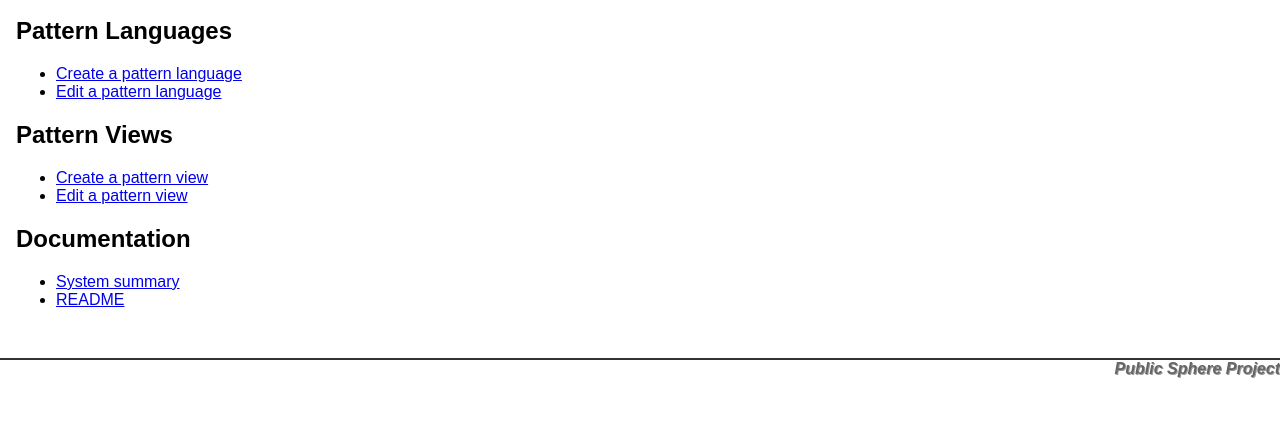
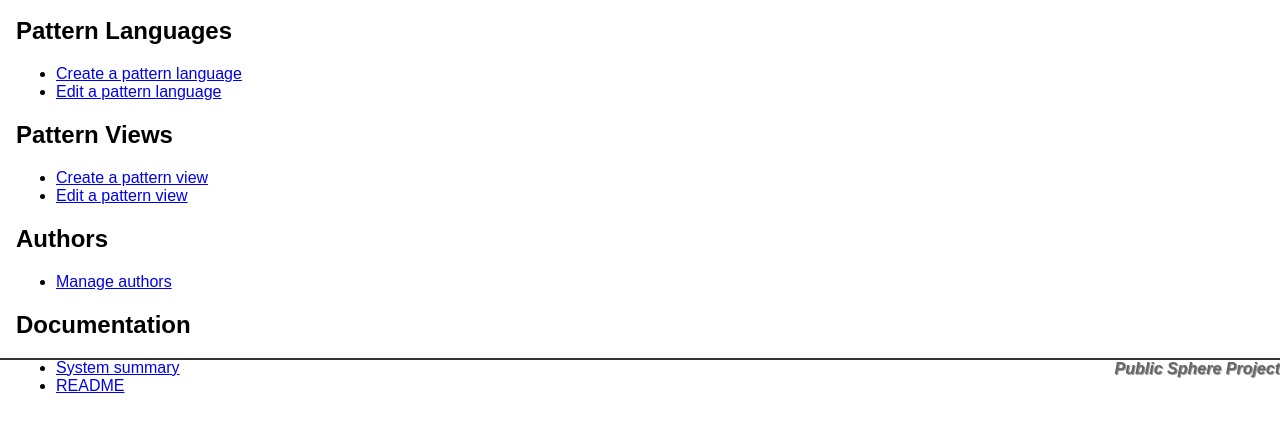
Before and after one commit to smrose/polymorphic, a PHP site: page /index.php in a window 1280 px wide. Shown: the part 422-857 px from the top of the page. Before the commit the page ends 800 px from the top, so only its background shows below. Run offline with PHP 8.4, Linux system fonts and the light colour scheme; a stand-in replaces the project's code that opens the database connection.

Commit message:
Added managment of authors and pattern_authors.

```diff
--- a/index.php
+++ b/index.php
@@ -296,6 +296,9 @@ function PatternForm($action, $id) {
 ";
 
   if($action == 'edit') {
+
+    // editing an existing pattern
+
     $pattern = GetPattern($id);
     $features = $pattern['features'];
     $action = 'absorb_edit';
@@ -307,7 +310,17 @@ function PatternForm($action, $id) {
     $submit = ' <input type="submit" name="submit" value="Accept" id="accept">
  <input type="submit" name="submit" value="Delete">
 ';
+    $pas = GetPatternAuthors(['pattern_id' => $id]);
+    $pas = $pas[$id];
+    if(count($pas))
+      foreach($pas as $pa)
+        $pattern_authors[$pa['author_id']] = $pa;
+    else
+        $pattern_authors = [];
   } else {
+
+    // adding a new pattern
+
     $title = 'Adding Pattern';
     $template = GetTemplate($id);
     $features = $template['features'];
@@ -320,6 +333,7 @@ function PatternForm($action, $id) {
     $submit = ' <input type="submit" name="submit" value="Accept" id="accept">
  <input type="submit" id="accepta" name="submit" value="' . ANOTHER . '">
 ';
+    $pattern_authors = [];
   }
   print "$note\n";
   Alert("Required features are displayed <span class=\"required\">like this</span>. Check the checkbox at the right to remove a value.\n");
@@ -433,11 +447,25 @@ $context
 
   } // end loop on features
 
-  print "<div class=\"fname\">
- Notes:</div>
-<div>
- <input type=\"text\" name=\"notes\" size=\"60\" value=\"$nvalue\">
-</div>
+  // authorship
+
+  $authors = GetAuthors();
+  $paoptions = [];
+  foreach($authors as $author) {
+    $selected = (count($pattern_authors) && isset($pattern_authors[$author['id']]))
+     ? ' selected' : '';
+    $aname = $author['name'];
+    if(!is_null($author['affiliation']))
+      $aname .= " ({$author['affiliation']})";
+    $paoptions[] = " <option value=\"{$author['id']}\"$selected>$aname</option>";
+  }
+  $aselect = "<select name=\"authors\" multiple>\n" .
+    implode("\n", $paoptions) . "\n</select>\n";
+  print "<div class=\"fname\">Notes:</div>
+<div><input type=\"text\" name=\"notes\" size=\"60\" value=\"$nvalue\"></div>
+<div></div>
+<div class=\"fname\">Authors:</div>
+<div>$aselect</div><div></div>
 <div class=\"fsub3\">
 $submit
  <input type=\"submit\" name=\"submit\" value=\"Cancel\">
@@ -1275,6 +1303,14 @@ function byfname($a, $b) {
   return $a['fname'] <=> $b['fname'];
 } /* end byfname() */
 
+function abyname($a, $b) {
+  if($a['name'] == $b['name'])
+    return $a['affiliation'] <=> $b['affiliation'];
+  return $a['name'] <=> $b['name'];
+
+} /* end abyname() */
+
+
 
 /* ManagePatterns()
  *
@@ -1459,7 +1495,7 @@ print "<style>
       nodes[pid].push(node)
     }
   }
-  sub = document.querySelector('.fsub3')
+  sub = document.querySelector('.fsub4')
 
   /* set 'click' event handlers on all the headings */
 
@@ -1541,15 +1577,48 @@ function RemoveFeatures($template_id, $features) {
 
 /* AbsorbPatternUpdate()
  *
- *  Implement pattern update, including associated feature values. Return
- *  true if we took any actions.
+ *  Implement pattern update, including associated feature and pattern author
+ *  values. Return true if we took any actions.
  */
 
 function AbsorbPatternUpdate() {
 
-  BeginTransaction();
-
   $pattern_id = $_REQUEST['id'];
+
+  // 'pattern_author' records may need insertion or deletion
+
+  $pattern_authors = [
+    'insert' => [],
+    'delete' => []
+  ];
+
+  // get known authors in an array keyed on author_id
+
+  $opas = GetPatternAuthors(['pattern_id' => $pattern_id]);
+  $opas = $opas[$pattern_id];
+
+  // get specified authors in an array keyed on author_id
+
+  $authors[] = $_REQUEST['authors'];
+  $npas = [];
+  foreach($authors as $author)
+    $npas[] = [
+      'author_id' => $author,
+      'pattern_id' => $pattern_id
+    ];
+
+  // seek stale - extant records not in the form
+
+  foreach($opas as $author_id => $opa)
+    if(!array_key_exists($author_id, $npas))
+      $pattern_authors['delete'][] = $opa;
+
+  // seen new - authors in the form but not in the db
+
+  foreach($npas as $author_id => $npa)
+    if(!array_key_exists($author_id, $opas))
+      $pattern_authors['insert'][] = $npa;
+
   $pattern = GetPattern($pattern_id);
   $features = $pattern['features'];
   $fbyi = [];
@@ -1650,6 +1719,10 @@ function AbsorbPatternUpdate() {
     if(array_key_exists("d-{$feature['id']}", $_REQUEST))
       $delete[] = $feature;
 
+  # we are ready to implement updates
+
+  BeginTransaction();
+
   # perform the pattern feature changes.
 
   UpdatePatternFeatures($pattern_id, $update, $insert, $delete);
@@ -1662,6 +1735,17 @@ function AbsorbPatternUpdate() {
     UpdatePattern($pattern_id, $_REQUEST['notes']);
     $did = true;
   }
+
+  # pattern_author updates and deletions
+
+  if(count($pattern_authors['insert']))
+    foreach($pattern_authors['insert'] as $pa)
+      InsertPatternAuthor($pattern_id, $pa['author_id']);
+
+  if(count($pattern_authors['delete']))
+    foreach($pattern_authors['insert'] as $pa)
+      DeletePatternAuthor($pattern_id, $pa['author_id']);
+
   CommitTransaction();
   return $did;
 
@@ -2406,6 +2490,113 @@ exist, per template.</p>
 } /* end Status() */
 
 
+/* Authors()
+ *
+ *  Manage the author registry. That means:
+ *
+ *   1. Editing metadata fields 'name' and 'affiliation'.
+ *   2. Entering new authors.
+ *   3. Offering deletion of authors lacking associated pattern_author records.
+ */
+
+function Authors() {
+  if($_REQUEST['authors'] == 'manage') {
+    $authors = GetAuthors();
+    $aoptions = [];
+    foreach($authors as $author) {
+      $aname = $author['name'];
+      if(!is_null($author['affiliation']))
+        $aname .= " ({$author['affiliation']})";
+      $aoptions[] = "<option value=\"{$author['id']}\">$aname</option>";
+    }
+    $aselect = "<select name=\"author\">
+ <option value=\"0\"></option>
+ " . implode("\n ", $aoptions) . "\n</select>\n";
+    print "<h2>Manage Authors</h2>
+
+<h3>Edit an author</h3>
+
+<form action=\"{$_SERVER['SCRIPT_NAME']}\" method=\"POST\" id=\"authorform\" class=\"featureform\">
+ <div class=\"fname\">Select an author:</div>
+ <div>$aselect</div>
+ <div class=\"fsub\">
+  <input type=\"submit\" name=\"submit\" value=\"Select\">
+  <input type=\"submit\" name=\"submit\" value=\"Cancel\">
+</div>
+</form>
+";
+  }
+  AuthorForm();
+
+} /* end Authors() */
+
+
+/* AuthorForm()
+ *
+ *  Present a form for adding, editing, or deleting an author.
+ */
+
+function AuthorForm($id = null) {
+
+  if(isset($id)) {
+
+    // editing an existing author record
+
+    $author = GetAuthors(['id' => $id]);
+    $author = $author[0];
+    $hidden = "<input type=\"hidden\" name=\"author\" value=\"$id\">\n";
+    if(!$author['count'])
+      $delete = "<input type=\"submit\" name=\"submit\" value=\"Delete\">\n";
+    $alabel = 'Edit author';
+    $namevalue = " value=\"{$author['name']}\"";
+    $affvalue = " value=\"{$author['affiliation']}\"";
+  } else {
+    $alabel = 'Add an author';
+    $hidden = "<input type=\"hidden\" name=\"author\" value=\"0\">\n";
+    $delete = '';
+    $namevalue = $affvalue = '';
+  }
+
+  print "<h3>$alabel</h3>
+
+<form action=\"{$_SERVER['SCRIPT_NAME']}\" method=\"POST\" class=\"featureform\">
+$hidden
+
+ <div class=\"fname\">Author name:</div>
+ <div><input type=\"text\" name=\"name\"$namevalue></div>
+
+ <div class=\"fname\">Author affiliation:</div>
+ <div><input type=\"text\" name=\"affiliation\"$affvalue></div>
+
+ <div class=\"fsub\">
+  <input type=\"submit\" name=\"submit\" value=\"Accept\" id=\"accept\">
+  $delete
+  <input type=\"submit\" name=\"submit\" value=\"Cancel\">
+ </div>
+</form>
+";
+
+} /* end AuthorForm() */
+
+
+/* AbsorbAuthor()
+ *
+ *  Absorb author edit.
+ */
+
+function AbsorbAuthor() {
+  if(UpdateAuthor($update = [
+       'id' => $_REQUEST['author'],
+       'affiliation' => $_REQUEST['affiliation'],
+       'name' => $_REQUEST['name']
+      ]))
+    Alert('Updated.');
+  else
+    Alert('No update');
+
+} /* end AbsorbAuthor() */
+
+
 if(isset($_REQUEST['dlpvl'])) {
   $pvid = $_REQUEST['dlpvl'];
 
@@ -2468,9 +2659,38 @@ if(DEBUG && count($_FILES)) {
 
 if(isset($_REQUEST['submit']) && $_REQUEST['submit'] == 'Cancel') {
   true;
+} elseif(isset($_REQUEST['authors'])) {
+
+  // Manage authors.
+
+  Authors();
+  $SuppressMain = true;
+
+} elseif(isset($_REQUEST['author'])) {
+
+  if($_REQUEST['author'] == 0) {
+
+    // add this author
+
+    InsertAuthor($_REQUEST['name'], $_REQUEST['affiliation']);
+
+  } else {
+
+    // edit this author
+
+    if($_REQUEST['submit'] == 'Accept')
+      AbsorbAuthor();
+    elseif($_REQUEST['submit'] == 'Delete')
+      DeleteAuthor($_REQUEST['author']);
+    else {
+      AuthorForm($_REQUEST['author']);
+      $SuppressMain = true;
+    }
+  }
+
 } elseif(isset($_REQUEST['summary'])) {
 
-  # Display a summmry of data.
+  # Display a summmary of data.
 
   Status();
   $SuppressMain = true;
@@ -2907,6 +3127,11 @@ if(!$SuppressMain) {
  <li><a href="?pv=edit">Edit a pattern view</a></li>
 </ul>
 
+<h2>Authors</h2>
+<ul>
+ <li><a href="?authors=manage">Manage authors</a></li>
+</ul>
+
 <h2>Documentation</h2>
 
 <ul>
```
